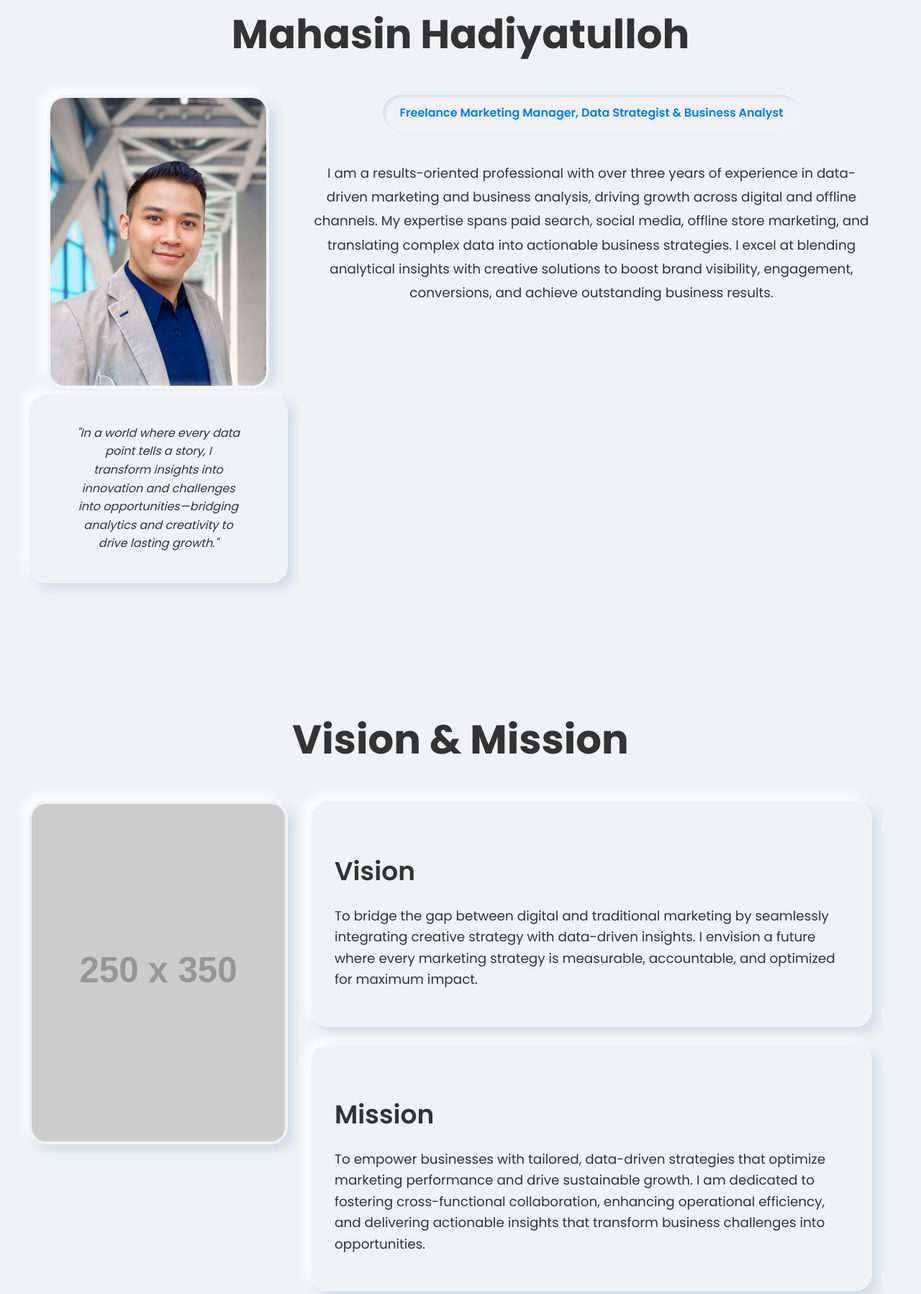
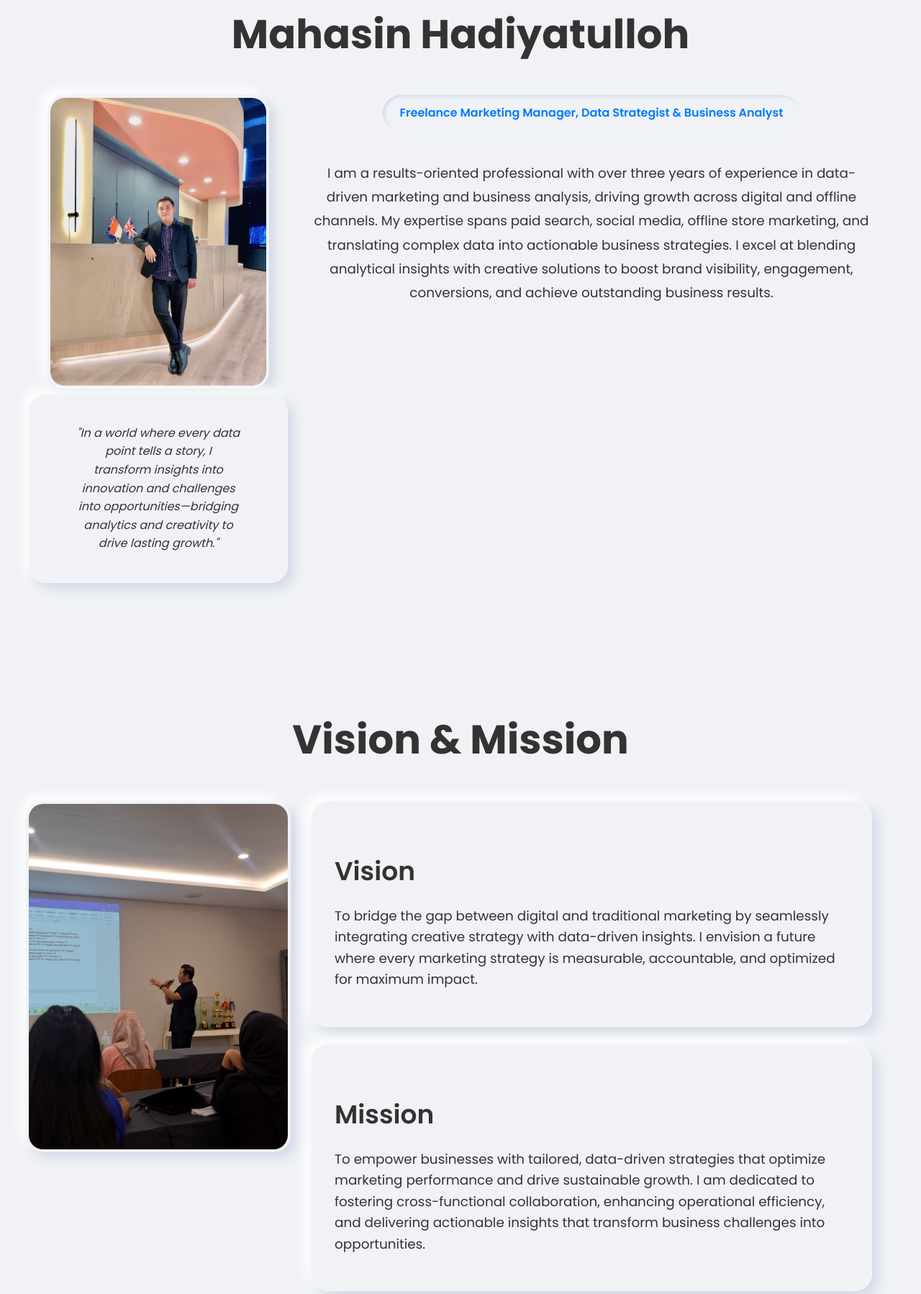
Before and after one commit to HadiBandas/My_Portofolio, a plain HTML site: page index.html in a window 1280 px wide. Shown: the part 1130-2928 px from the top of the page at 72% size. Drawn offline with nearby package versions, Linux system fonts and the light colour scheme; placeholder pictures from the web are drawn by us.

Commit message:
Update index.html

```diff
--- a/index.html
+++ b/index.html
@@ -1174,7 +1174,7 @@
             <h2 class="section-title reveal-item" data-lang-key="about_section_title">Mahasin Hadiyatulloh</h2>
             <div class="about-grid reveal-container">
                 <div class="about-image-card reveal-item">
-                    <img src="https://raw.githubusercontent.com/HadiBandas/My_Portofolio/main/Hadi%20-%20Profile%20nw.jpg" alt="[Gambar Pemasaran Kreatif]" class="profile-img-neumorphic">
+                    <img src="https://raw.githubusercontent.com/HadiBandas/My_Portofolio/main/Hadi-Daekin.jpg" alt="[Gambar Pemasaran Kreatif]" class="profile-img-neumorphic">
                     <div class="neumorphic-card glass-panel quote-card">
                         <blockquote data-lang-key="about_quote">
                             "In a world where every data point tells a story, I transform insights into innovation and challenges into opportunities—bridging analytics and creativity to drive lasting growth."
@@ -1199,7 +1199,7 @@
             <h2 class="section-title reveal-item" data-lang-key="vm_section_title">Vision & Mission</h2>
             <div class="vm-grid reveal-container">
                 <div class="vm-image-container reveal-item">
-                    <img src="https://placehold.co/250x350/F0F2F5/007bff?text=Vision+%26+Mission" alt="[Gambar Visi & Misi]" class="profile-img-neumorphic vm-image-styling">
+                    <img src="https://raw.githubusercontent.com/HadiBandas/My_Portofolio/main/Hadi-Present.jpg" alt="[Gambar Visi & Misi]" class="profile-img-neumorphic vm-image-styling">
                 </div>
                 <div class="vm-content reveal-item">
                     <div class="neumorphic-card glass-panel">
```
